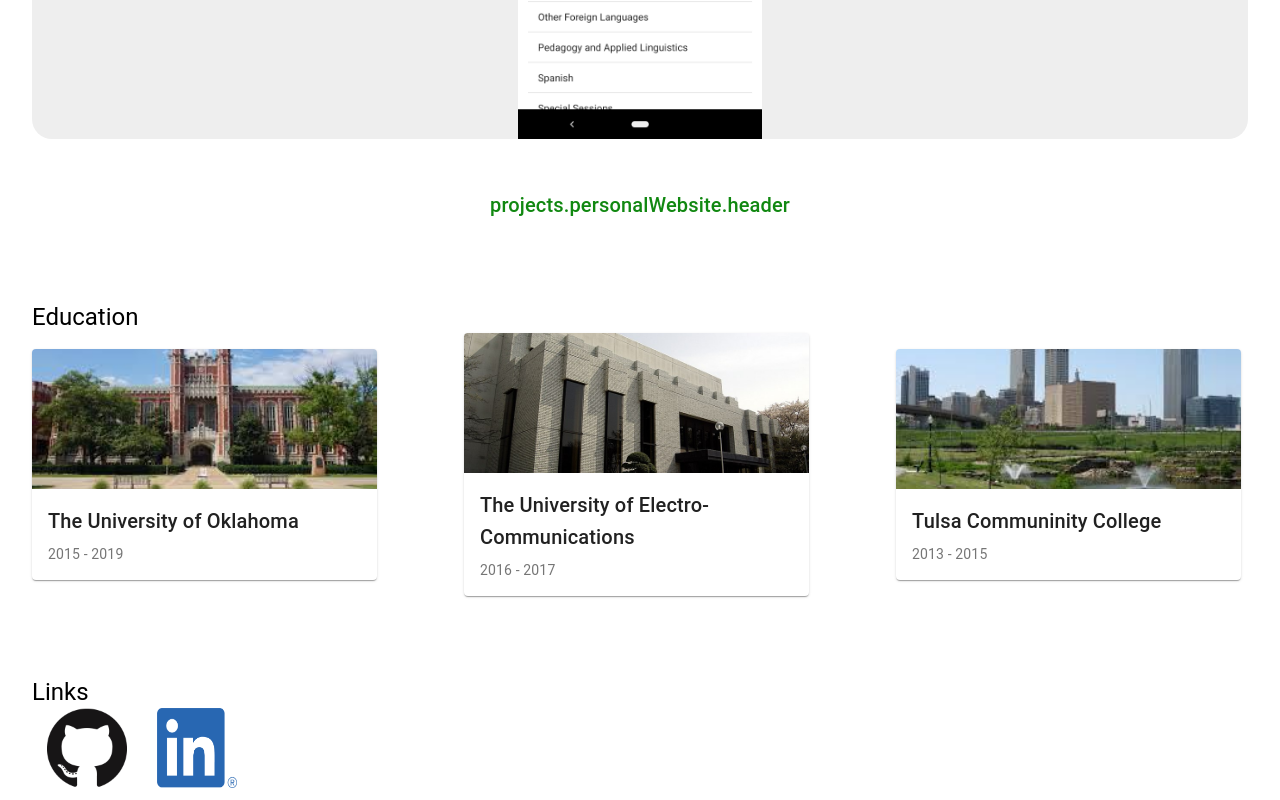
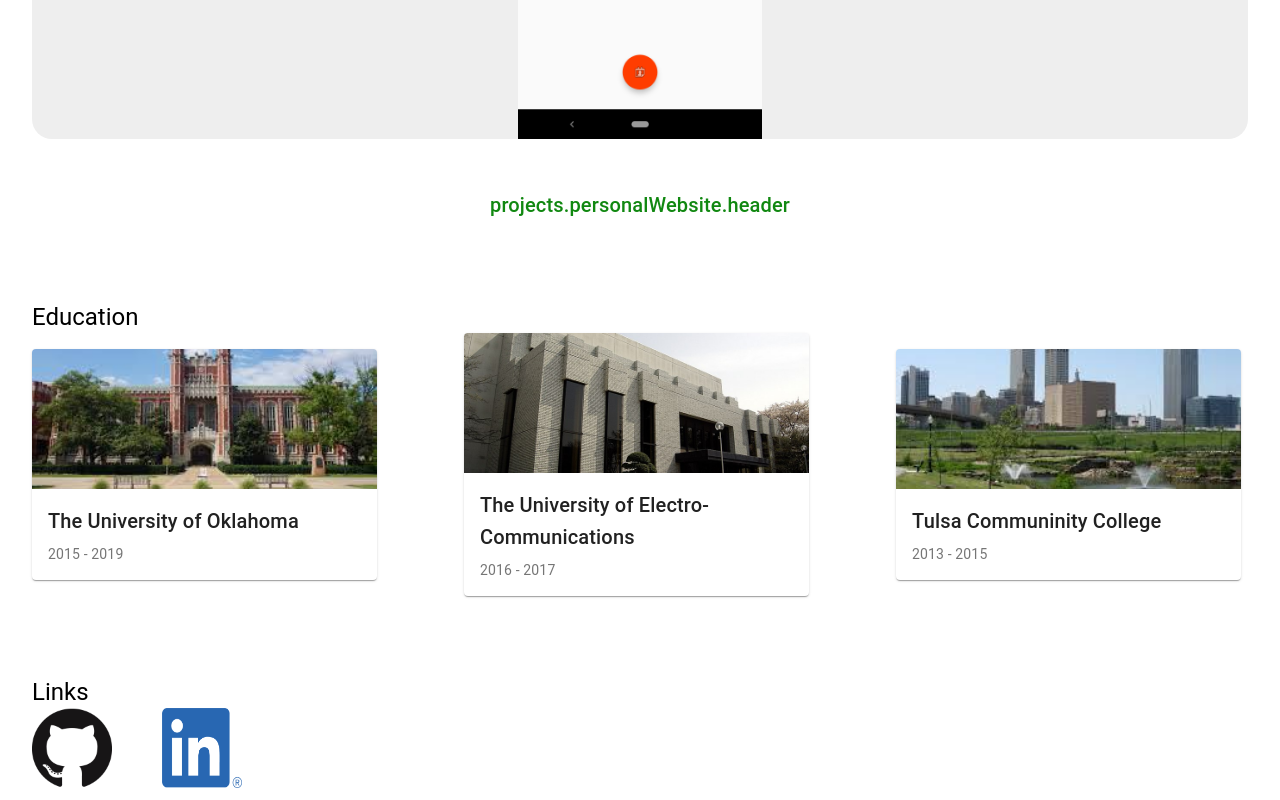
Before and after one commit to david-allan-jones/personal-website, a React (Create React App) app: page / in a window 1280 px wide. Shown: the part 1816-2616 px from the top of the page. Built offline with nearby package versions, Linux system fonts and the light colour scheme.

Commit message:
Move links to left alignment.

```diff
--- a/src/sections/LinksPanel/LinkAvatar.jsx
+++ b/src/sections/LinksPanel/LinkAvatar.jsx
@@ -21,7 +21,7 @@
                 style={{
                     width: '80px',
                     height: '80px',
-                    margin: '0 15px 0 15px',
+                    margin: '0 50px 0 0',
                     cursor: 'pointer'
                 }}
             />
--- a/src/sections/ProjectsPanel/projects.js
+++ b/src/sections/ProjectsPanel/projects.js
@@ -32,8 +32,8 @@
         carousel: {
             className: 'scmla-carousel',
             items: [
+                { src: scmlaDetails, alt: i18next.t('projects.scmla.details') },
                 { src: scmlaSessions, alt: i18next.t('projects.scmla.sessions') },
-                { src: scmlaDetails, alt: i18next.t('projects.scmla.details') },
                 { src: scmlaPanels, alt: i18next.t('projects.scmla.panels') },
                 { src: scmlaThanks, alt: i18next.t('projects.scmla.thanks') }
             ]
```
